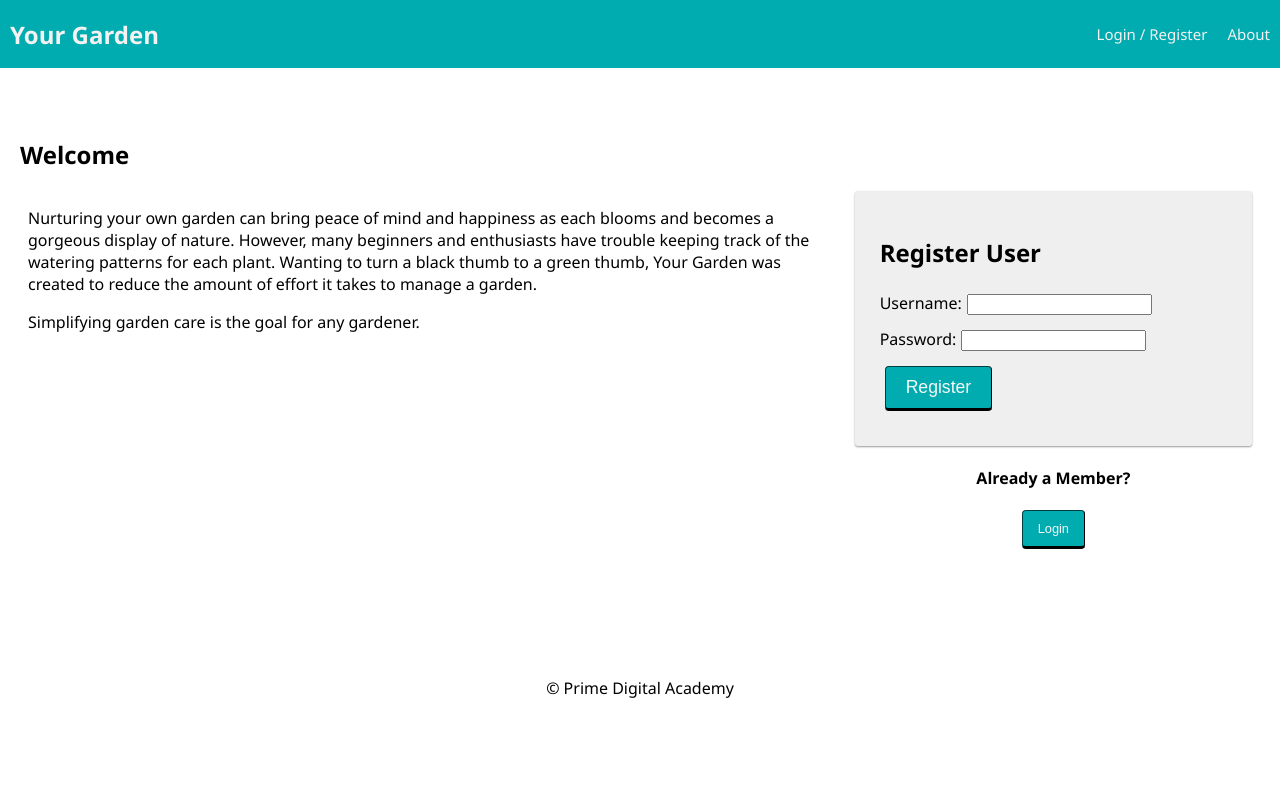
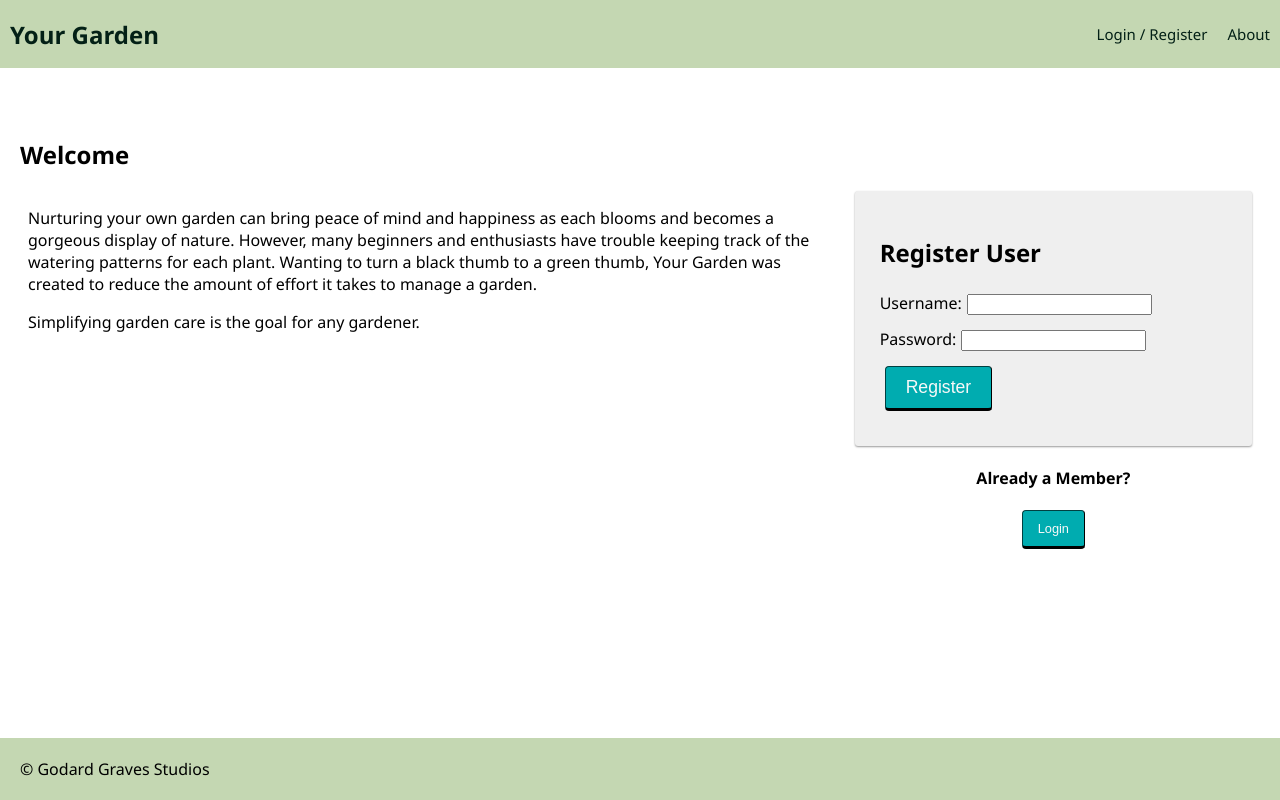
Before and after one commit to grav0165/your-garden, a React (Create React App) app: page /details#/home in a window 1280 px wide. Built offline with nearby package versions, Linux system fonts and the light colour scheme; no server answers.

Commit message:
Created color styling for nav bar and footer bar to use color scheme selected. Updated search bar to be larger, aligned bar to button to search.

```diff
--- a/src/components/Footer/Footer.css
+++ b/src/components/Footer/Footer.css
@@ -1,5 +1,8 @@
 footer {
   margin-top: 80px;
   padding: 20px;
-  text-align: center;
+  background-color: #C4D7B2;
+  width: 100%;
+  position: fixed;
+  bottom: 0;
 }
--- a/src/components/Footer/Footer.jsx
+++ b/src/components/Footer/Footer.jsx
@@ -7,7 +7,7 @@ import './Footer.css';
 // or even care what the redux state is, so it doesn't need 'connect()'
 
 function Footer() {
-  return <footer>&copy; Prime Digital Academy</footer>;
+  return <footer>&copy; Godard Graves Studios</footer>;
 }
 
 export default Footer;
--- a/src/components/Nav/Nav.css
+++ b/src/components/Nav/Nav.css
@@ -3,11 +3,24 @@
   display: flex;
   justify-content: space-between;
   align-items: center;
-
+  color: #032016;
   margin: 0 0 30px;
-  background-color: #00acb0;
+  background-color: #C4D7B2;
   overflow: hidden;
 }
+
+.flower-pic {
+  max-height: 100px;
+  max-width: 100px;
+  overflow: hidden;
+  border-radius: 50%;
+}
+
+.logo-name {
+  display: flex;
+  flex-direction: row;
+}
+
 
 .nav a {
   text-decoration: none;
@@ -16,15 +29,15 @@
 .nav-title {
   font-size: 24px;
   font-weight: 700;
-  color: #f2f2f2;
+  color: #032016;
   padding-left: 10px;
   margin: 0;
 }
 
 .navLink {
   display: inline-block;
-  color: #f2f2f2;
-  background-color: #00acb0;
+  color: #032016;
+  background-color: #C4D7B2;
   text-align: center;
   padding: 24px 10px;
   text-decoration: none;
@@ -38,5 +51,5 @@
 }
 
 .navLink:hover {
-  background-color: #008183;
+  background-color: #A0C49D;
 }
--- a/src/components/Nav/Nav.jsx
+++ b/src/components/Nav/Nav.jsx
@@ -11,7 +11,9 @@ function Nav() {
     <div className="nav">
       <Link to="/home">
         <h2 className="nav-title">Your Garden</h2>
+
       </Link>
+
       <div>
         {/* If no user is logged in, show these links */}
         {!user.id && (
--- a/src/components/PlantDetails/PlantDetails.jsx
+++ b/src/components/PlantDetails/PlantDetails.jsx
@@ -195,7 +195,7 @@ function PlantDetails() {
                     <Card elevation={5} sx={{ display: 'flex', flexDirection: 'row' }}>
                         <Box sx={{ padding: 4 }}>
                             <Typography>
-                                <ChangeCircleIcon /> Cycle: {plantDetails?.base?.cycle}
+                                <ChangeCircleIcon /> Cycle: {plantDetails?.base?.cycle ? plantDetails?.base?.cycle : 'Unknown'}
                             </Typography>
                             <Typography>
                                 <HouseIcon /> Indoors: {plantDetails?.base?.indoor ? "Yes" : "No"}
@@ -207,16 +207,16 @@ function PlantDetails() {
 
                         <Box sx={{ padding: 4 }}>
                             <Typography>
-                                <WaterDropIcon /> Watering: {plantDetails?.base?.watering}
+                                <WaterDropIcon /> Watering: {plantDetails?.base?.watering ? plantDetails?.base?.watering : 'Unknown'}
                             </Typography>
                             <Typography>
                                 <WbSunnyIcon /> Sun: {plantDetails?.base?.sunlight[0] ? plantDetails?.base?.sunlight[0] : 'Unknown'}
                             </Typography>
                             <Typography>
-                                <HourglassTopIcon /> Maintenance: {plantDetails?.base?.maintenance}
+                                <HourglassTopIcon /> Maintenance: {plantDetails?.base?.maintenance ? plantDetails?.base?.maintenance : 'Unknown'}
                             </Typography>
                             <Typography>
-                                <GrassIcon /> Growth Rate: {plantDetails?.base?.growth_rate}
+                                <GrassIcon /> Growth Rate: {plantDetails?.base?.growth_rate ? plantDetails?.base?.growth_rate : 'Unknown'}
                             </Typography>
                         </Box>
                     </Card>
--- a/src/components/Search/Search.jsx
+++ b/src/components/Search/Search.jsx
@@ -44,12 +44,13 @@ function Search() {
     return (
         <div className='search-page'>
             <div className='search-form'>
-                <Card elevation={8} sx={{width:'90%', padding: 3}}>
+                <Card elevation={8} sx={{width:'90%', padding: 3, display: 'flex', gap: 1}}>
                     <TextField
                         id="filled-basic"
                         label="Search for a Plant"
                         onChange={(event) => setPlantInput(event.target.value)}
-                    /> <Button onClick={(event) => handleSearchApi(event)}>Submit</Button>
+                        sx={{ width: 300}}
+                    /> <Button variant="text" onClick={(event) => handleSearchApi(event)}>Search</Button>
                 </Card>
             </div>
             <div className='search-results'>
```
Also changed, not shown: public/images/flower.jpg (added).
